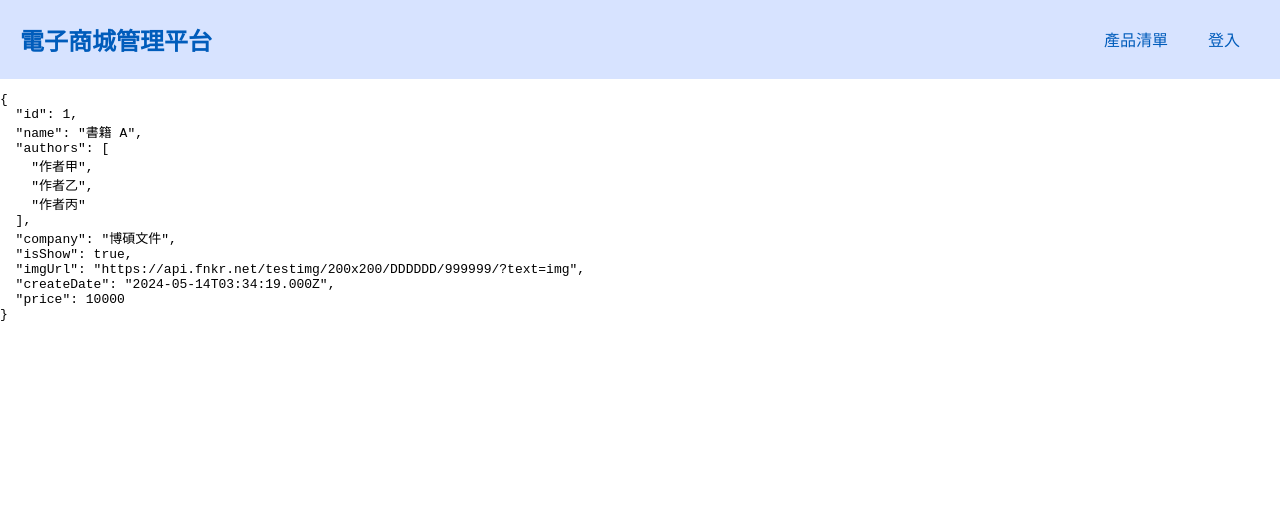
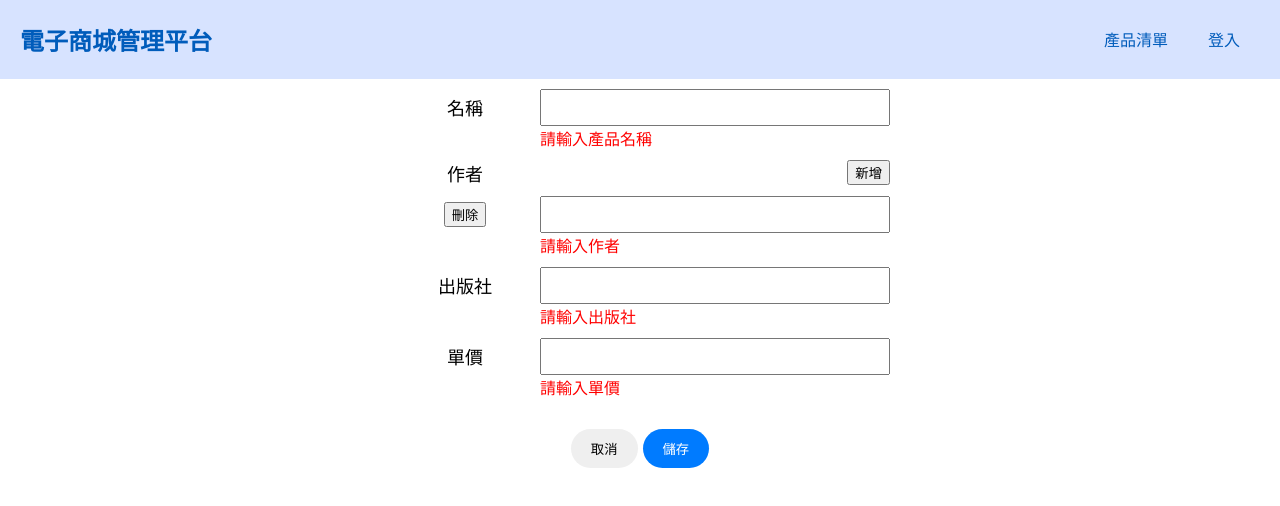
Before and after one commit to cherites0610/mcu-112-2-web-11130403, an Angular app: page /product/form/1 in a window 1280 px wide. Shown: the top 506 px of the page. Built offline with nearby package versions, Linux system fonts and the light colour scheme.

Commit message:
feat(product-form): 產品表單介面實作

```diff
--- a/src/app/app.routes.ts
+++ b/src/app/app.routes.ts
@@ -11,5 +11,6 @@ export const routes: Routes = [
     { path: 'product/view/:id', component: ProductDetailPageComponent, resolve: { product: productResolver}},
     { path: 'product/form/:id', component: ProductFormPageComponent, resolve: { product: productResolver } },
     { path: 'login', component: LoginPageComponent },
+    { path: 'product/form', component: ProductFormPageComponent },
 
 ];
--- a/src/app/product-form-page/product-form-page.component.css
+++ b/src/app/product-form-page/product-form-page.component.css
@@ -1,3 +1,59 @@
 :host {
   display: block;
 }
+
+.container {
+  width: 500px;
+  margin: 10px auto;
+}
+
+.form-item {
+  margin: 10px 0px;
+  display: flex;
+  flex-direction: column;
+}
+
+.form-column {
+  display: flex;
+  justify-content: space-between;
+  align-items: center;
+}
+
+.form-column>label,
+.form-column>div {
+  flex-basis: 150px;
+  text-align: center;
+  font-size: 18px;
+  font-weight: 400;
+}
+
+.form-column>input {
+  flex-grow: 1;
+  padding: 5px 10px;
+  font-size: 20px;
+}
+
+.error-message {
+  color: red;
+  margin-left: 150px;
+}
+
+.form-action {
+  padding-top: 20px;
+  display: flex;
+  justify-content: center;
+  align-items: center;
+  gap: 5px;
+}
+
+.form-action button {
+  padding: 10px 20px;
+  border: none;
+  border-radius: 20px;
+  cursor: pointer;
+}
+
+button.save {
+  background-color: #007bff;
+  color: white;
+}
--- a/src/app/product-form-page/product-form-page.component.html
+++ b/src/app/product-form-page/product-form-page.component.html
@@ -1 +1,42 @@
-<pre>{{ product | json }}</pre>
+<div class="container">
+    <div class="form-item">
+      <div class="form-column">
+        <label>名稱</label>
+        <input type="text" />
+      </div>
+      <div class="error-message">請輸入產品名稱</div>
+    </div>
+    <div class="form-item">
+      <div class="form-column">
+        <label>作者</label>
+        <button type="button">新增</button>
+      </div>
+    </div>
+    <div class="form-item">
+      <div class="form-column">
+        <div>
+          <button type="button">刪除</button>
+        </div>
+        <input type="text" />
+      </div>
+      <div class="error-message">請輸入作者</div>
+    </div>
+    <div class="form-item">
+      <div class="form-column">
+        <label>出版社</label>
+        <input type="text" />
+      </div>
+      <div class="error-message">請輸入出版社</div>
+    </div>
+    <div class="form-item">
+      <div class="form-column">
+        <label>單價</label>
+        <input type="text" />
+      </div>
+      <div class="error-message">請輸入單價</div>
+    </div>
+    <div class="form-action">
+      <button type="button">取消</button>
+      <button type="button" class="save">儲存</button>
+    </div>
+  </div>
--- a/src/app/product-page/product-page.component.ts
+++ b/src/app/product-page/product-page.component.ts
@@ -66,16 +66,7 @@ export class ProductPageComponent {
   }
 
   onAdd(): void {
-    const product = new Product({
-      name: '書籍 Z',
-      authors: ['作者甲', '作者乙', '作者丙'],
-      company: '博碩文件',
-      isShow: true,
-      imgUrl: 'https://api.fnkr.net/testimg/200x200/DDDDDD/999999/?text=img',
-      createDate: new Date(),
-      price: 10000,
-    });
-    this.productService.add(product).subscribe(() => this.refresh$.next());
+    this.router.navigate(['product', 'form']);
   }
 
   @Output()
```
